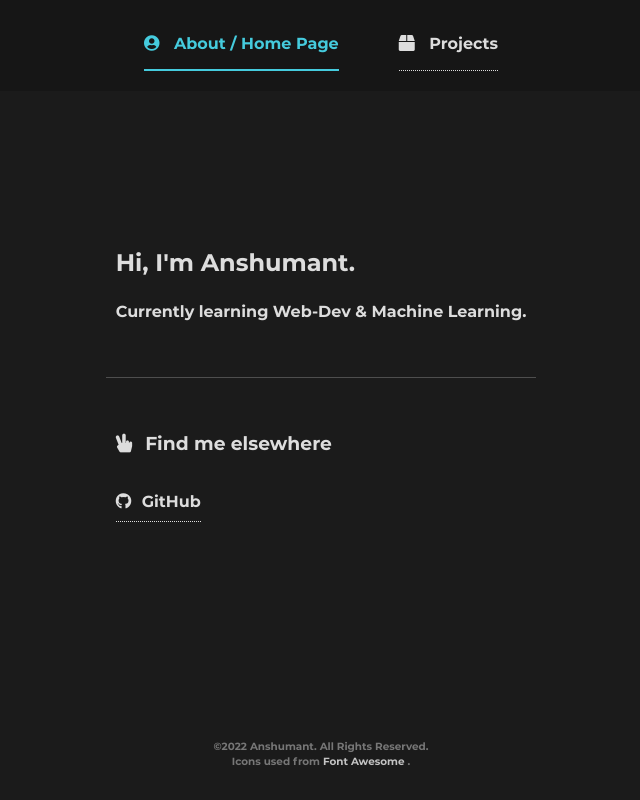
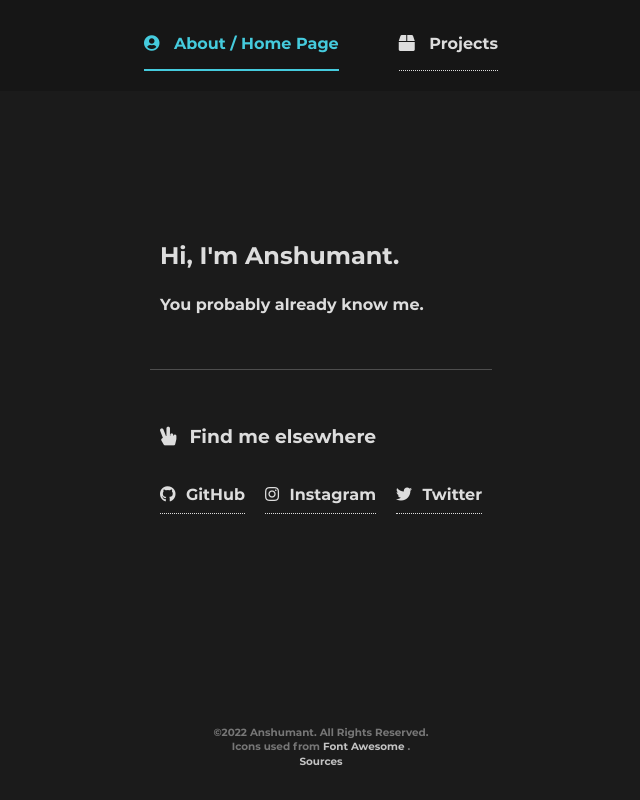
Before and after one commit to Anshumant7/anshumant7.github.io, a plain HTML site: page index.html in a window 1280 px wide. Shown: the whole page, without its empty margins (319-959 px from the left). Drawn offline with Linux system fonts and the light colour scheme.

Commit message:
Minor upgrades to the website

```diff
--- a/index.html
+++ b/index.html
@@ -24,7 +24,7 @@
                     <section class="intro">
                         <h2>Hi, I'm Anshumant.</h2>
                         <p>
-                            Currently learning Web-Dev & Machine Learning.
+                            You probably already know me.
                         </p>
                     </section>
 					<hr>
@@ -35,9 +35,16 @@
                         </h3>
                         <div class="btn-row social-links">
                             <a class="btn link social-title" href="https://github.com/Anshumant7" target="_blank" rel="noopener noreferrer">
-                                <i class="fab fa-github"></i>
+                                <i class="fab fa-github" aria-hidden="true"></i>
                                 GitHub
                             </a>
+                            <a class="btn link social-title" href="https://instagram.com/anshumant7" target="_blank" rel="noopener noreferrer">
+                                <i class="fab fa-instagram" aria-hidden="true"></i>
+                                Instagram
+                            </a>
+                            <a class="btn link social-title" href="https://twitter.com/anshumant7" target="_blank" rel="noopener noreferrer">
+                                <i class="fab fa-twitter" aria-hidden="true"></i>
+                                Twitter
                             </a>
                         </div>
                     </section>
@@ -49,6 +56,8 @@
                 &#169;2022 Anshumant. All Rights Reserved.<br>
                 Icons used from <a class="link" href="https://fontawesome.com" target="_blank" rel="noopener noreferrer">Font Awesome</a>
                 .
+                <br>
+                <a class="link" href="https://github.com/anshumant7/anshumant7.github.io/" target="_blank" rel="noopener noreferrer">Sources</a>
             </p>
         </footer>
 	</body>
```
Also changed, not shown: 404.html (+2 -0 lines), projects.html (+10 -0 lines), 1 other file.
